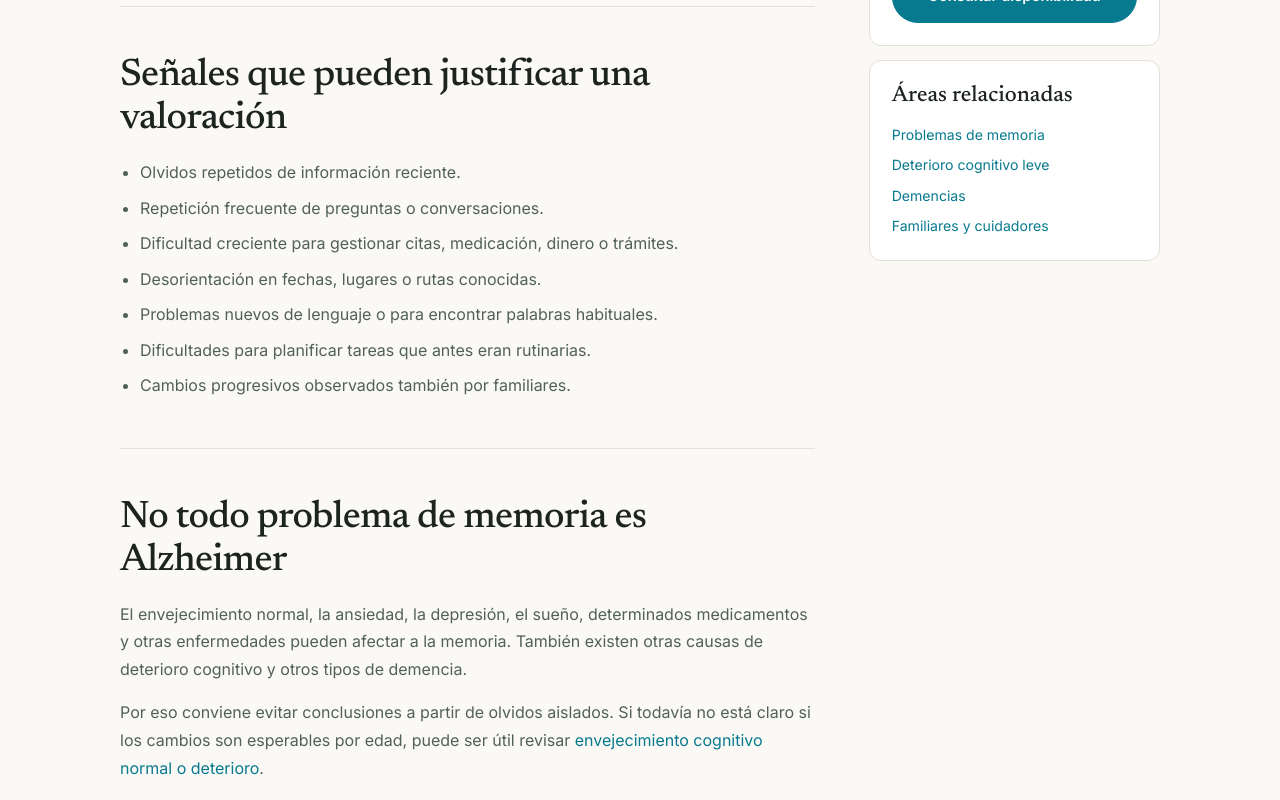
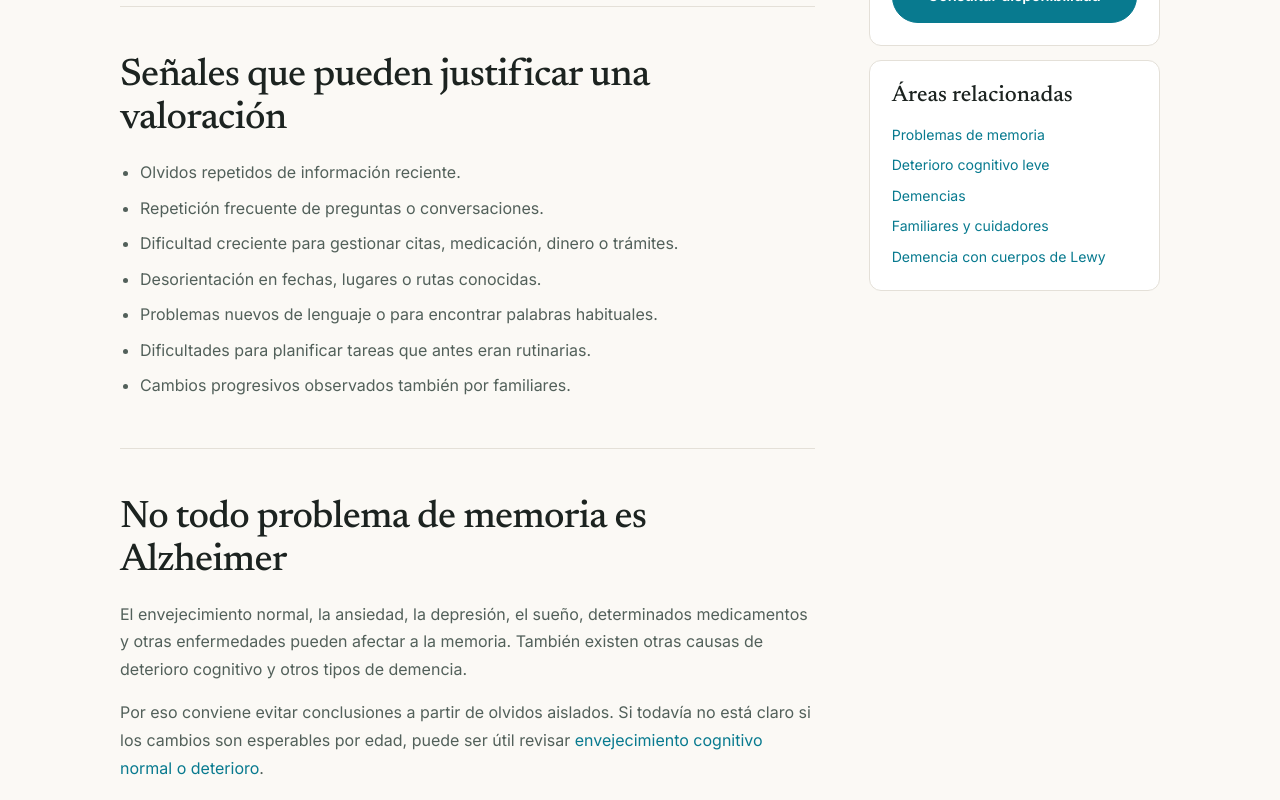
Before and after one commit to carolinasanchezgirona/Portfolio-Carolina, a Next.js app: page /alzheimer-primeros-sintomas-y-evaluacion in a window 1280 px wide. Shown: the part 1000-1800 px from the top of the page. Built offline with nearby package versions, Linux system fonts and the light colour scheme.

Commit message:
SEO: link Lewy body dementia page

```diff
--- a/app/alzheimer-primeros-sintomas-y-evaluacion/page.tsx
+++ b/app/alzheimer-primeros-sintomas-y-evaluacion/page.tsx
@@ -47,7 +47,8 @@ export default function AlzheimerEarlySymptomsPage() {
         </article>
         <aside className="seo-sidebar" aria-label="Información práctica">
           <div className="seo-card"><h2>Primera visita</h2><ul className="seo-facts"><li><span>Duración</span><strong>60 minutos</strong></li><li><span>Tarifa</span><strong>60 €</strong></li><li><span>Ubicación</span><strong>Arenys de Mar</strong></li><li><span>Área</span><strong>Neuropsicología</strong></li></ul><a className="editorial-btn editorial-btn-primary" href="/cita/">Consultar disponibilidad</a></div>
-          <div className="seo-card"><h3>Áreas relacionadas</h3><div className="seo-related"><a href="/problemas-de-memoria/">Problemas de memoria</a><a href="/deterioro-cognitivo-leve/">Deterioro cognitivo leve</a><a href="/demencias/">Demencias</a><a href="/familiares-y-cuidadores-de-personas-con-demencia/">Familiares y cuidadores</a></div></div>
+          <div className="seo-card"><h3>Áreas relacionadas</h3><div className="seo-related"><a href="/problemas-de-memoria/">Problemas de memoria</a><a href="/deterioro-cognitivo-leve/">Deterioro cognitivo leve</a><a href="/demencias/">Demencias</a><a href="/familiares-y-cuidadores-de-personas-con-demencia/">Familiares y cuidadores</a>
+              <a href="/demencia-con-cuerpos-de-lewy/">Demencia con cuerpos de Lewy</a></div></div>
         </aside>
       </div>
       <section className="editorial-section seo-authority"><div className="editorial-wrap seo-authority-grid"><div><p className="editorial-section-eyebrow">Profesional responsable</p><h2>Carolina Sánchez Girona</h2><p className="editorial-role">Psicóloga General Sanitaria · Neuropsicóloga</p></div><div className="seo-authority-copy"><p>Mi experiencia está especialmente vinculada a la evaluación y seguimiento de problemas de memoria, deterioro cognitivo y demencias, integrando perfil cognitivo, funcionamiento cotidiano y evolución clínica.</p><div className="seo-authority-links"><a href="/sobre-mi/">Conocer mi trayectoria profesional →</a><a href="/neuropsicologia/">Ver Neuropsicología →</a></div></div></div></section>
```
